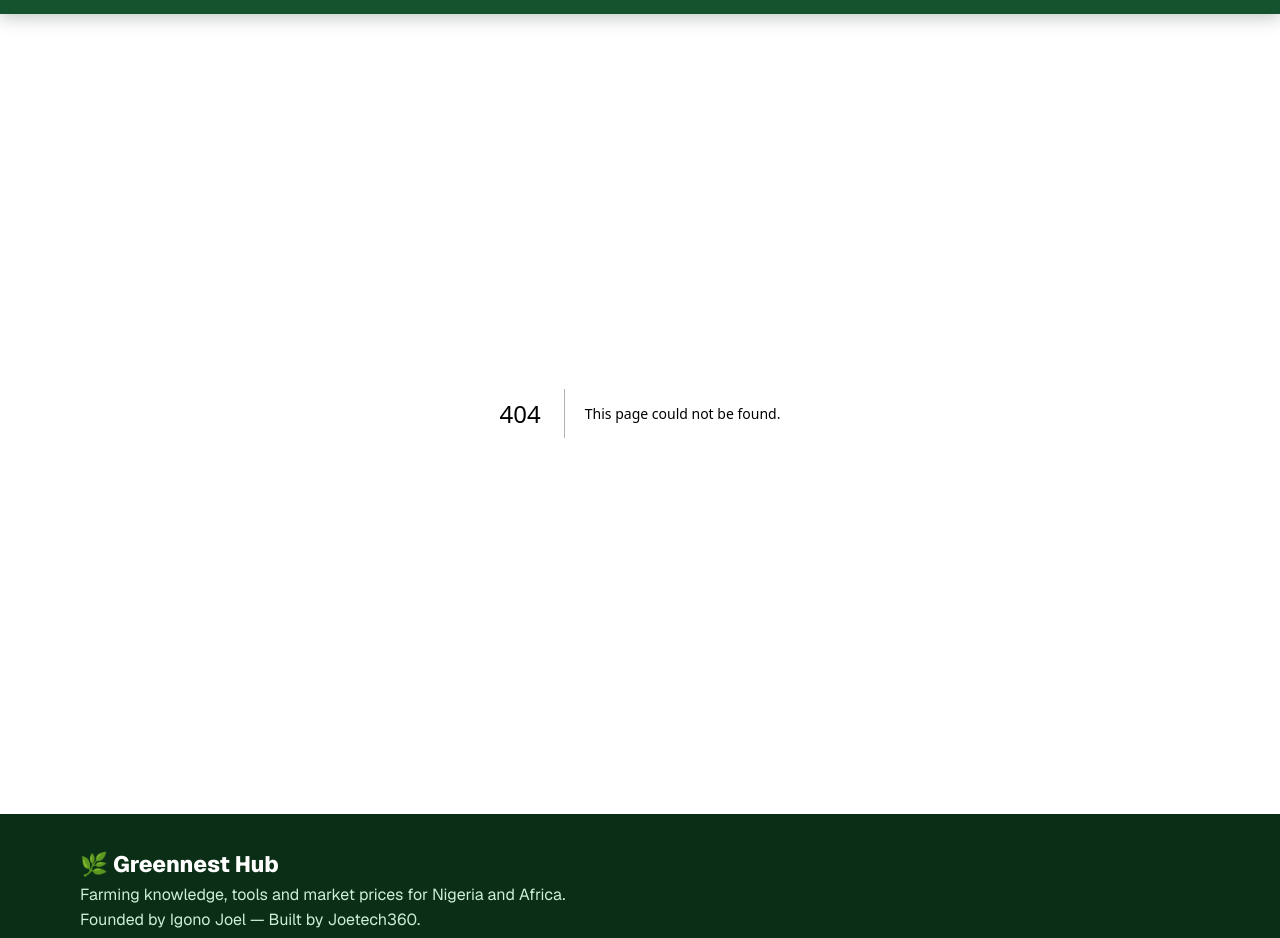
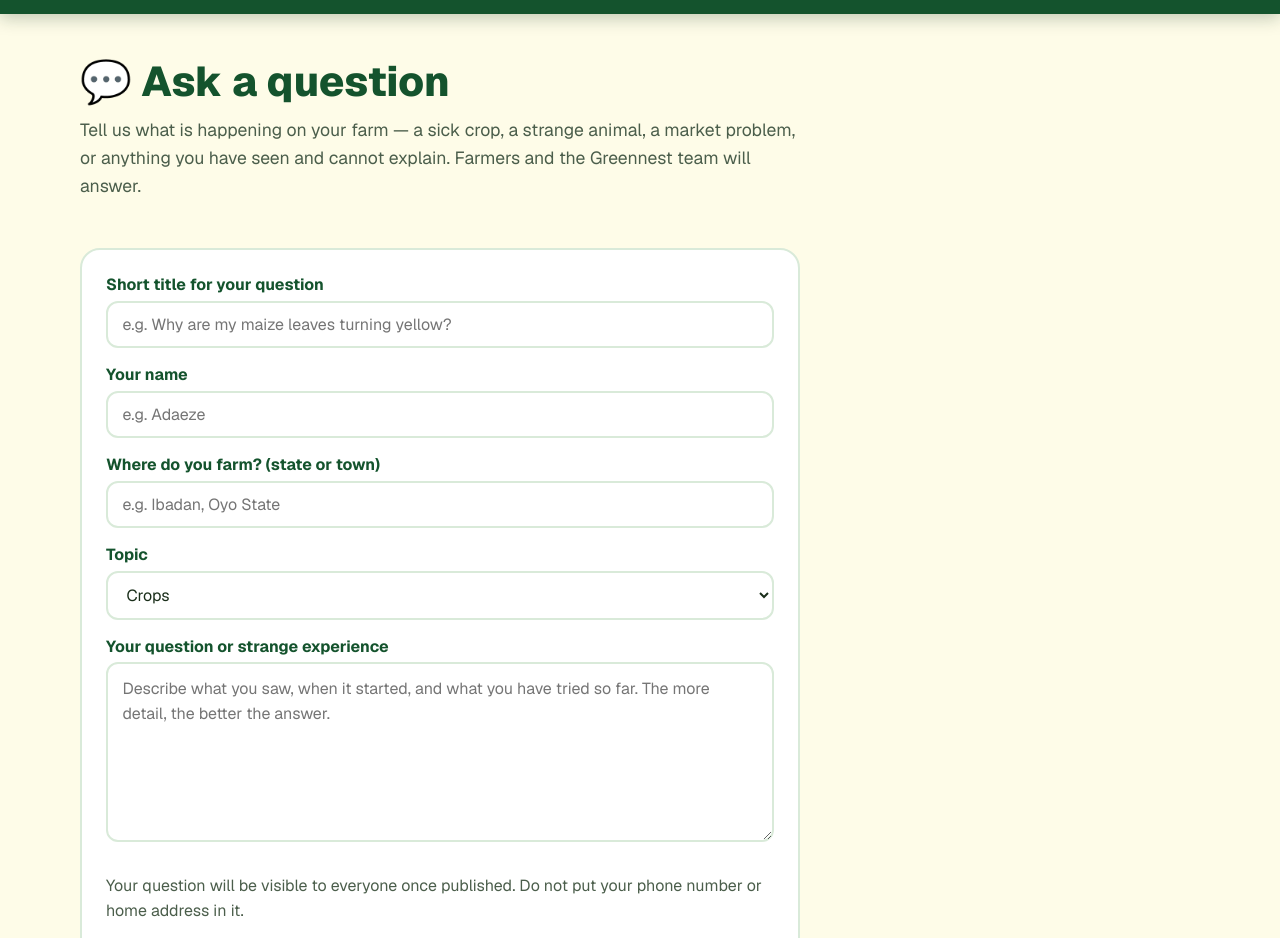
Before and after one commit to JoelionWebDev/greenesthub_news_site, a Next.js app: page /community/ask in a window 1280 px wide. Before the commit this address had no page. Shown: the part 52-990 px from the top of the page. Built offline with nearby package versions, Linux system fonts and the light colour scheme.

Commit message:
Rebuild as agricultural platform: new sections, farmer tools, community Q&A, regional market prices (folder: src/app/community/ask)

```diff
--- /dev/null
+++ b/src/app/community/ask/page.tsx
@@ -0,0 +1,89 @@
+'use client';
+
+import { useActionState } from 'react';
+import Link from 'next/link';
+import { askQuestionAction, type ActionState } from '../actions';
+
+const initialState: ActionState = { ok: false };
+
+export default function AskPage() {
+  const [state, formAction] = useActionState(askQuestionAction, initialState);
+
+  if (state.ok) {
+    return (
+      <div className="wrap">
+        <article className="article">
+          <h1>Thank you! 🙏</h1>
+          <div className="article-body">
+            <p>
+              Your question has been received. We review every question before it appears, so
+              it will show on the <Link href="/community">Community page</Link> once it is
+              checked — usually within a day or two.
+            </p>
+            <p>
+              <Link href="/community" className="category-card-link">
+                Back to the community →
+              </Link>
+            </p>
+          </div>
+        </article>
+      </div>
+    );
+  }
+
+  return (
+    <div className="wrap">
+      <header className="page-head">
+        <h1>💬 Ask a question</h1>
+        <p>
+          Tell us what is happening on your farm — a sick crop, a strange animal, a market
+          problem, or anything you have seen and cannot explain. Farmers and the Greennest
+          team will answer.
+        </p>
+      </header>
+      <form action={formAction} className="calc-form">
+        {state.error && <p className="form-error">{state.error}</p>}
+        <label>
+          Short title for your question
+          <input type="text" name="title" placeholder="e.g. Why are my maize leaves turning yellow?" required />
+        </label>
+        <label>
+          Your name
+          <input type="text" name="name" placeholder="e.g. Adaeze" required />
+        </label>
+        <label>
+          Where do you farm? (state or town)
+          <input type="text" name="location" placeholder="e.g. Ibadan, Oyo State" required />
+        </label>
+        <label>
+          Topic
+          <select name="topic" defaultValue="Crops">
+            <option value="Crops">Crops</option>
+            <option value="Livestock">Livestock</option>
+            <option value="Farm Business & Sales">Farm Business &amp; Sales</option>
+            <option value="Safe Crops">Safe Crops</option>
+            <option value="Other">Other</option>
+          </select>
+        </label>
+        <label>
+          Your question or strange experience
+          <textarea
+            name="question"
+            rows={6}
+            placeholder="Describe what you saw, when it started, and what you have tried so far. The more detail, the better the answer."
+            required
+          />
+        </label>
+        <p className="calc-note">
+          Your question will be visible to everyone once published. Do not put your phone
+          number or home address in it.
+        </p>
+        <div className="form-actions">
+          <button type="submit" className="btn btn-primary">
+            Send my question
+          </button>
+        </div>
+      </form>
+    </div>
+  );
+}
```
